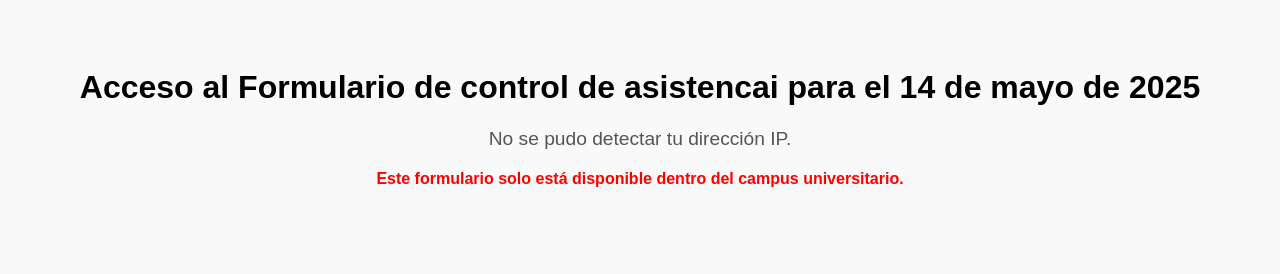
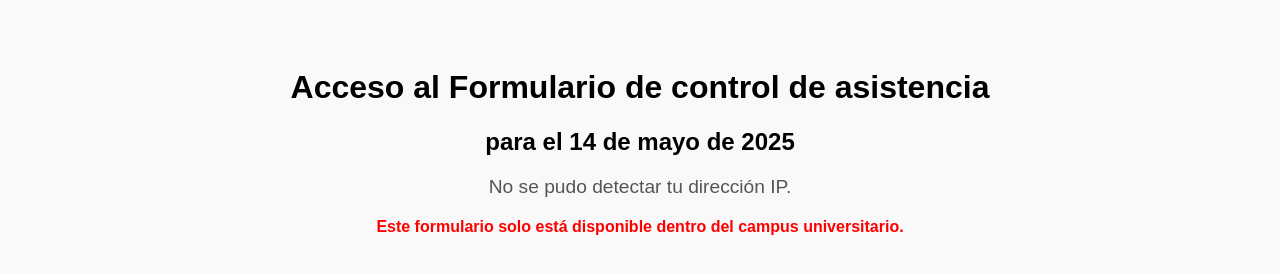
Before and after one commit to Computacion-UNL/control-asistencia, a plain HTML site: page index.html in a window 1280 px wide. Drawn offline with Linux system fonts and the light colour scheme; no server answers.

Commit message:
Corregir error tipográfico en el título del formulario de control de asistencia

```diff
--- a/index.html
+++ b/index.html
@@ -31,7 +31,8 @@
   </style>
 </head>
 <body>
-  <h1>Acceso al Formulario de control de asistencai para el 14 de mayo de 2025</h1>
+  <h1>Acceso al Formulario de control de asistencia  </h1>
+    <h2>para el 14 de mayo de 2025</h2>
   <div id="ipInfo">Detectando tu dirección IP...</div>
 
   <div id="formulario" class="hidden">
```
